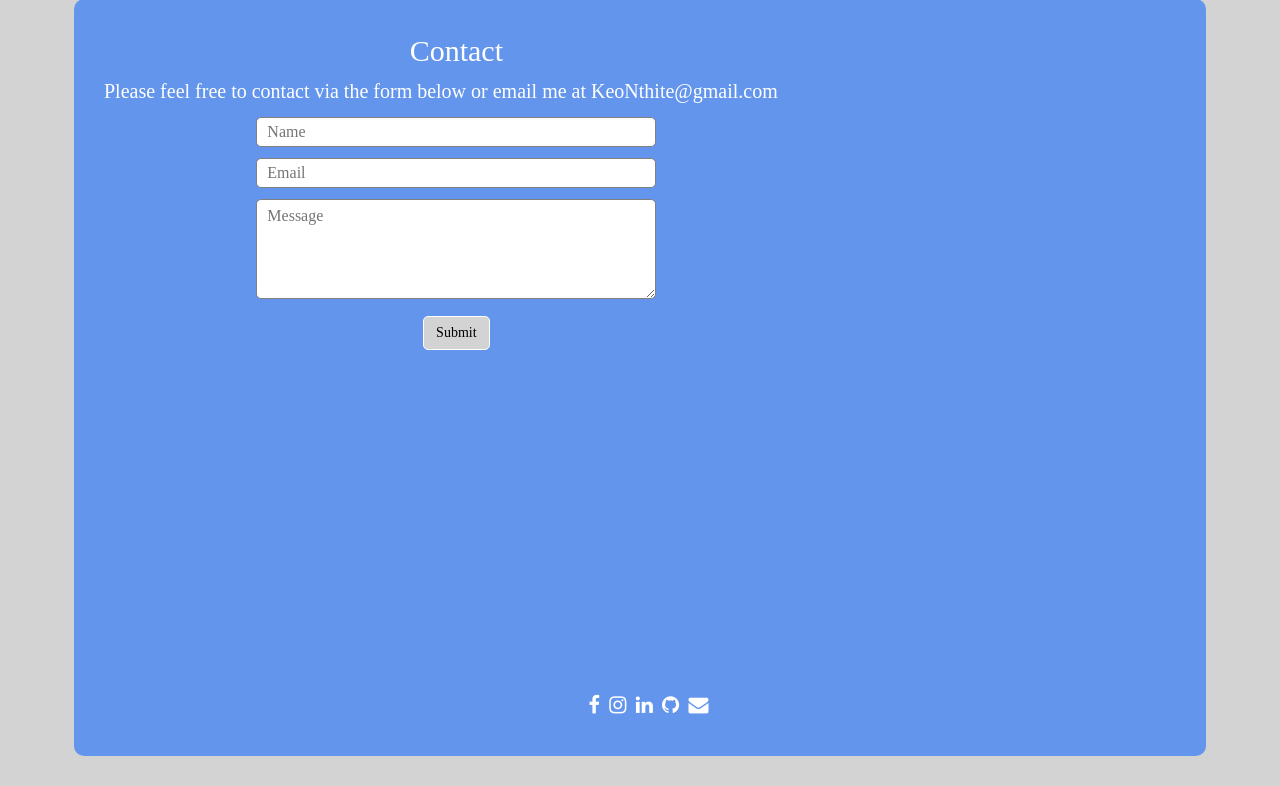
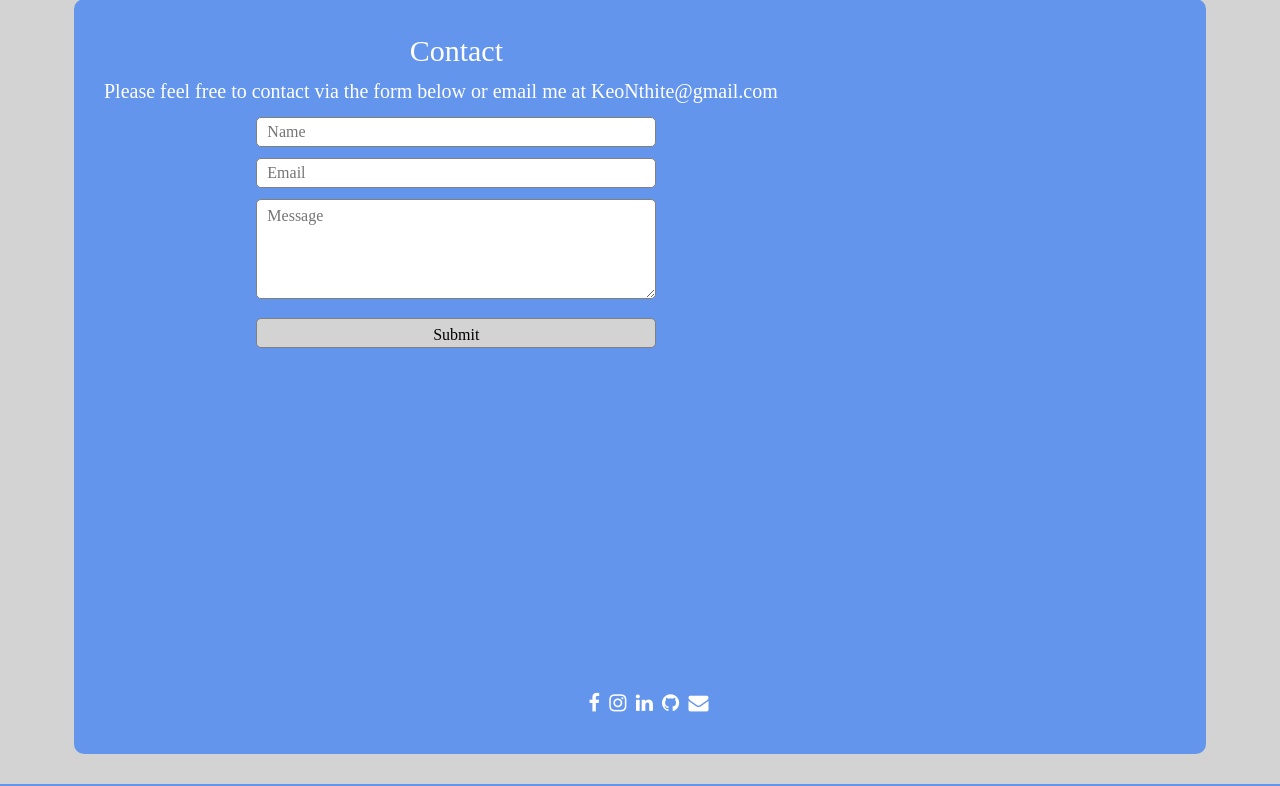
Before and after one commit to Keoabetswe/Personal-Website, a PHP site: page /contact.php in a window 1280 px wide. Shown: the part 101-887 px from the top of the page. Run offline with PHP 8.4, Linux system fonts and the light colour scheme.

Commit message:
changed button type to  input type

```diff
--- a/contact.php
+++ b/contact.php
@@ -51,20 +51,19 @@
 		<form method="post" action="user_process.php">
 			<center>
 			<div class="input-contact">
-				  		<input type="text" placeholder="Name" name="username">
+				<input type="text" placeholder="Name" name="name">
 			</div>
 
 			<div class="input-contact">
-				  		<input type="text" placeholder="Email" name="password">
+				<input type="text" placeholder="Email" name="email">
 			</div>
 
 			<div class="input-contact">
-						  <textarea cols="3" rows="3" placeholder="Message"></textarea>
+			  <textarea cols="3" rows="3" placeholder="Message" name="message"></textarea>
 			</div>
 
 			<div class="input-contact">
-				  		<a href="thank-you.html"><button type="submit" class="btn btn-contact submit" name="contact-form">Submit</button></a>
-					</div>
+				<input type="submit" class="btn btn-contact submit" name="contact-form" value="Submit"/>
 			</center>
 		 </form>
 
--- a/login.php
+++ b/login.php
@@ -83,7 +83,7 @@
 				  	</div>
 
 				  	<div class="input-login">
-				  		<a href="back-end.php"><button type="submit" class="btn btn-login submit" name="login-form">Login</button></a>
+					  <input type="submit" class="btn btn-login submit" name="login-form" value="Login"/>
 				  	</div></center>
 				  </form>
 			</div>
```
Lines whose indentation alone changed are shown as unchanged.
